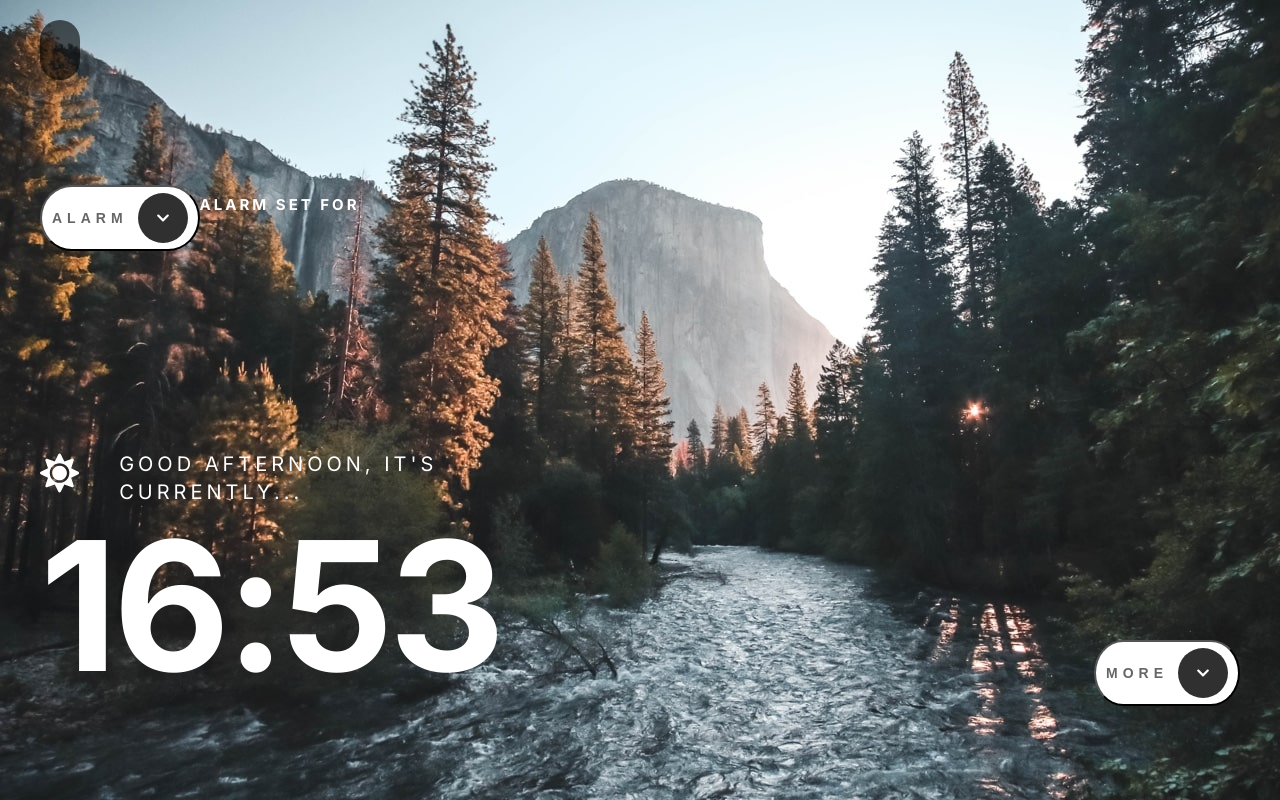
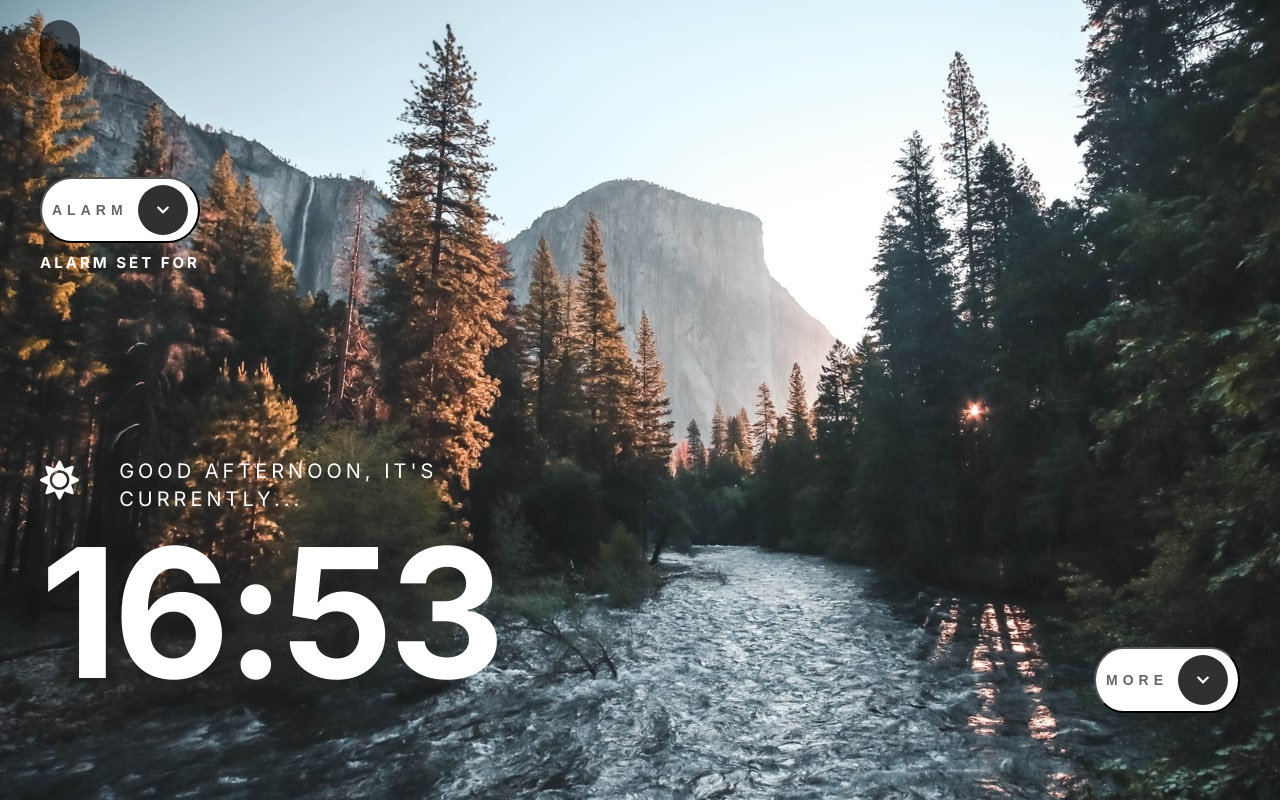
Before and after one commit to devBenWolf/clock-app-2, a React (Create React App) app: page / in a window 1280 px wide. Built offline with nearby package versions, Linux system fonts and the light colour scheme; no server answers.

Commit message:
Update AlarmContainer.js
moved alarm display into div with alarm button

```diff
--- a/src/containers/AlarmContainer.js
+++ b/src/containers/AlarmContainer.js
@@ -71,6 +71,7 @@ const AlarmContainer = (props) => {
     return (
         <AlarmMain>
             <Alarm.InnerContainer>
+                <div style={{marginRight: "1rem"}}>
                 <Clock.Button
                         onClick={() => setOpen(!open)}
                     >{ open ? "hide" : "alarm"}
@@ -78,6 +79,11 @@ const AlarmContainer = (props) => {
                             { open ? <FaChevronUp style={{color: "white"}} /> : <FaChevronDown style={{color: "white"}} /> }
                         </Clock.ButtonSpan>
                 </Clock.Button>
+                <Alarm.DisplayAlarmContainer>
+                    <Alarm.DisplayAlarmText>alarm set for</Alarm.DisplayAlarmText>
+                    <Alarm.DisplayAlarmSpan>{localStorage.getItem("alarm")}</Alarm.DisplayAlarmSpan>
+                </Alarm.DisplayAlarmContainer>
+                </div>
 
                 <Alarm.ControlsContainer className = {`${open ? "visible" : "invisible"}`}>
                     <Alarm.InputContainer>
@@ -107,9 +113,6 @@ const AlarmContainer = (props) => {
                         <Alarm.Button onClick = {clearAlarm}>clear alarm</Alarm.Button>
                     </Alarm.ButtonContainer>
                 </Alarm.ControlsContainer>
-                <Alarm.DisplayAlarmContainer>
-                        <Alarm.DisplayAlarmText>alarm set for</Alarm.DisplayAlarmText><Alarm.DisplayAlarmSpan>{localStorage.getItem("alarm")}</Alarm.DisplayAlarmSpan>
-                    </Alarm.DisplayAlarmContainer>
             </Alarm.InnerContainer>
         </AlarmMain>
      );
```
Lines whose indentation alone changed are shown as unchanged.
